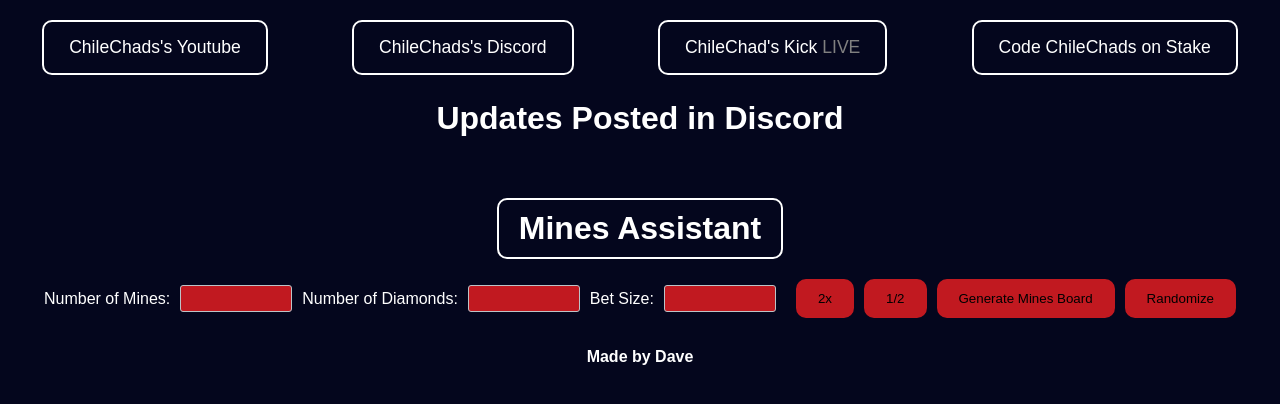
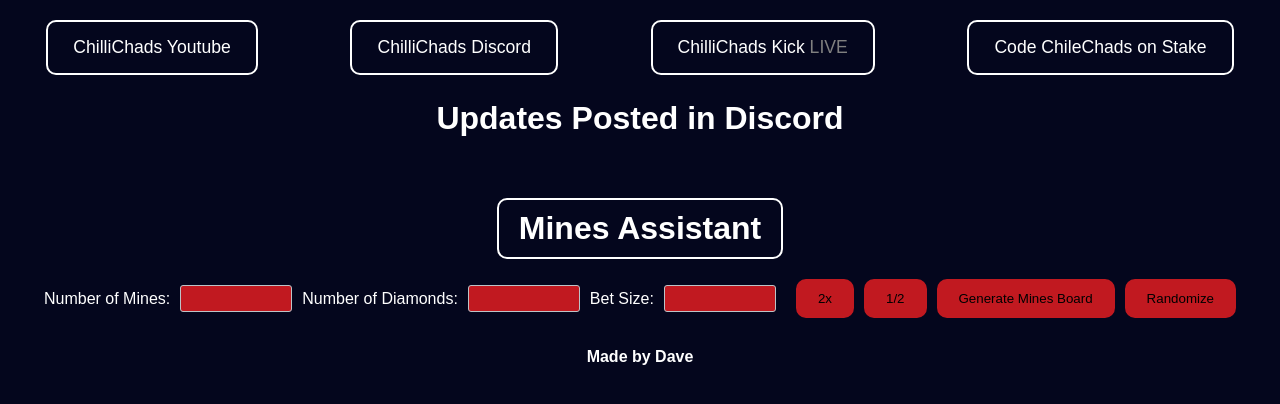
Before and after one commit to Davzzz2/chilechadsmines, a plain HTML site: page index.html in a window 1280 px wide. Drawn offline with Linux system fonts and the light colour scheme; no server answers.

Commit message:
Update index.html

```diff
--- a/index.html
+++ b/index.html
@@ -4,15 +4,15 @@
     <link rel="stylesheet" href="styles.css">
     <meta charset="UTF-8">
     <meta name="viewport" content="width=device-width, initial-scale=1.0">
-    <title>ChiiliChad's Assist</title>
+    <title>ChiiliChads Assist</title>
     <link rel="icon" href="favicon.png" type="image/png">
 </head>
 <body>
     <div class="header-links">
-        <a href="" target="_blank">ChileChads's Youtube</a>
-        <a href="https://discord.gg/VkpTKyG65J" target="_blank">ChileChads's Discord</a>
-        <a href="https://kick.com/chilechads" target="_blank">
-            ChileChad's Kick
+        <a href="" target="_blank">ChilliChads Youtube</a>
+        <a href="https://discord.gg/VkpTKyG65J" target="_blank">ChilliChads Discord</a>
+        <a href="https://kick.com/chillichads" target="_blank">
+            ChilliChads Kick
             <span id="live-status-text">LIVE</span>
         </a>
         <a href="http://stake.com/?c=chilechads" target="_blank">Code ChileChads on Stake</a>
```
